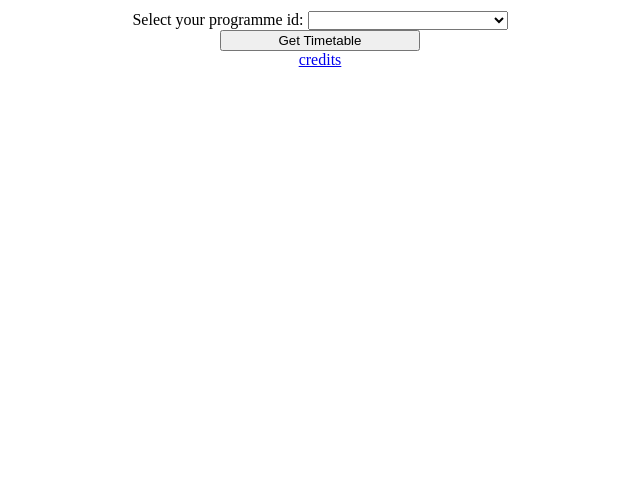
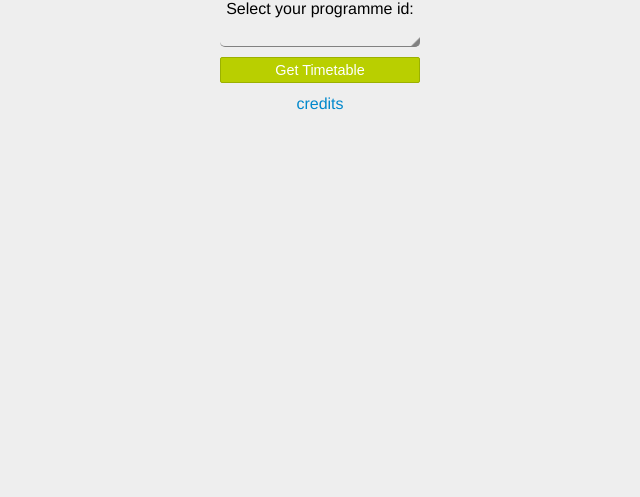
Before and after one commit to imduffy15/DCUTT, a plain HTML site: page index.html in a window 1280 px wide. Shown: the part 303-800 px from the top of the page, without its empty margins (320-960 px from the left). Drawn offline with Linux system fonts and the light colour scheme.

Commit message:
Fix css link

```diff
--- a/index.html
+++ b/index.html
@@ -23,8 +23,7 @@
 
         <meta name="apple-mobile-web-app-capable" content="yes">
 
-        <link rel="stylesheet" href="styles/adac4e4f.reset.css">
-        <link rel="stylesheet" href="styles/60d317b5.main.css">
+        <link rel="stylesheet" href="styles/f48685cd.main.css">
     </head>
     <body ng-app="dcuTimetablesApp">
 
```
